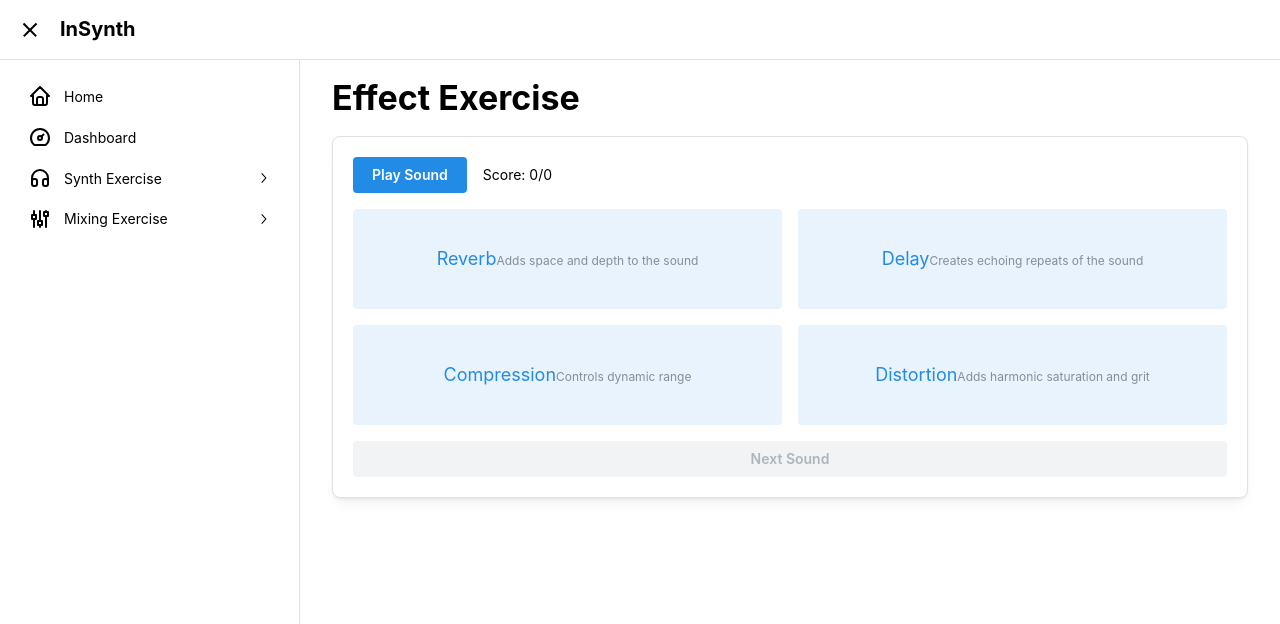
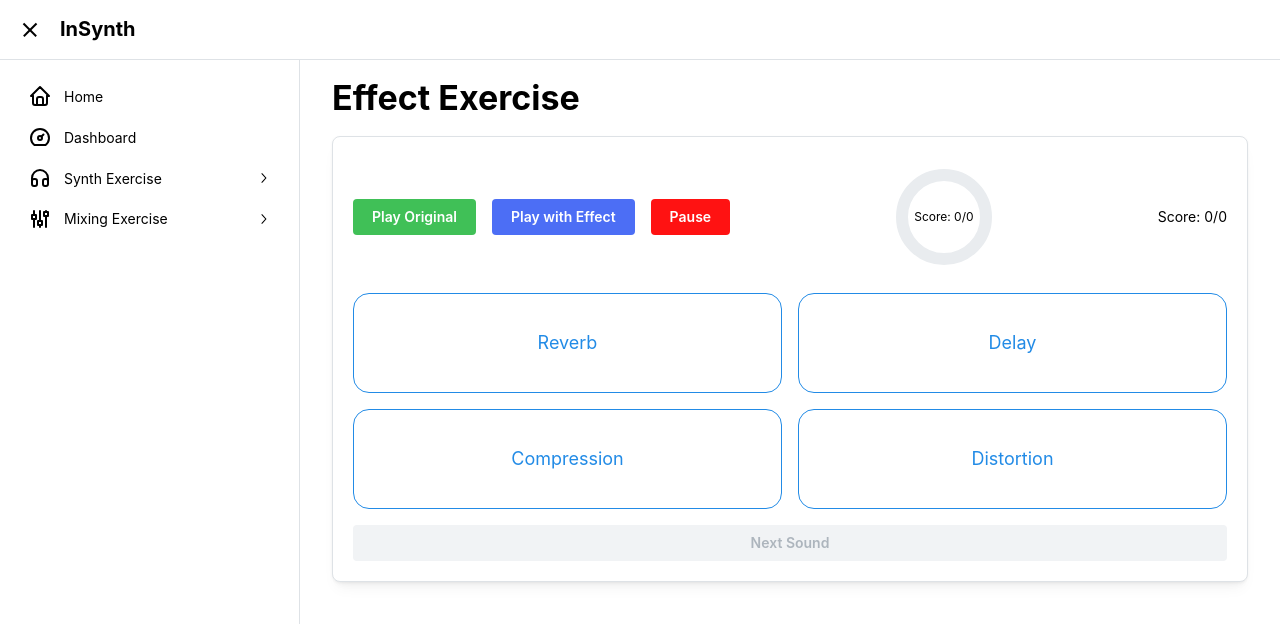
Before and after one commit to YuWangHei/InSynth, a React (Create React App) app: page /#/SoundEffect in a window 1280 px wide. Shown: the top 624 px of the page. Built offline with nearby package versions, Linux system fonts and the light colour scheme; no server answers.

Commit message:
Finished Effect Exercise and updated music file import

```diff
--- a/src/pages/sound-exercise/EffectExercise.js
+++ b/src/pages/sound-exercise/EffectExercise.js
@@ -9,13 +9,14 @@ import {
   Grid,
   Alert,
   Container,
+  RingProgress,
 } from '@mantine/core';
-import { IconPlayerPlay, IconVolume, IconRefresh } from '@tabler/icons-react';
+import { IconPlayerPlay, IconVolume, IconRefresh, IconMusicOff } from '@tabler/icons-react';
 import Frame from '../Frame';
 import {audio1, audio2} from '../../Music';
 
 const audioFiles = [audio1, audio2];
-
+const TotalScore = 10;
 // Set up sound effects
 const effects = [
   {
@@ -87,10 +88,12 @@ function EffectExercise() {
   const [isPlaying, setIsPlaying] = useState(false);
   const [score, setScore] = useState({ correct: 0, total: 0 });
   const [selectedEffect, setSelectedEffect] = useState(null);
+  const [isPlayingOriginal, setIsPlayingOriginal] = useState(false);
   const [showFeedback, setShowFeedback] = useState(false);
 
   const audioContextRef = useRef(null);
   const audioBufferRef = useRef(null);
+  const currentSourceRef = useRef(null);
 
   useEffect(() => {
     generateNewEffect();
@@ -119,24 +122,94 @@ function EffectExercise() {
 
 
   const generateNewEffect = () => {
+    stopCurrentSound();
+
+    if (score.total <= TotalScore) {
       const randomEffect = effects[Math.floor(Math.random() * effects.length)];
       setCurrentEffect(randomEffect);
       setSelectedEffect(null);
       setShowFeedback(false);
+    } else {
+      setCurrentEffect(null);
+      setShowFeedback(true);
+    }
+  };
+
+  const stopCurrentSound = () => {
+    if (currentSourceRef.current) {
+      try {
+        currentSourceRef.current.stop();
+      } catch (e) {
+        console.log('Error stopping source:', e);
+      }
+      currentSourceRef.current.disconnect();
+      currentSourceRef.current = null;
+    }
+    setIsPlaying(false);
+    setIsPlayingOriginal(false);
+  };
+
+
+  const playOriginalSound = async () => {
+    if (!audioContextRef.current || !audioBufferRef.current) return;
+
+    // If already playing original sound, stop it
+    if (isPlayingOriginal) {
+        stopCurrentSound();
+        return;
+    }
+
+    // Stop any currently playing sound
+    stopCurrentSound();
+
+    if (audioContextRef.current.state === 'suspended') {
+      await audioContextRef.current.resume();
+    }
+
+    setIsPlayingOriginal(true);
+    setIsPlaying(false);
+
+    const source = audioContextRef.current.createBufferSource();
+    source.buffer = audioBufferRef.current;
+    currentSourceRef.current = source;
+
+    const gainNode = audioContextRef.current.createGain();
+    gainNode.gain.value = 0.7;
+
+    source.connect(gainNode);
+    gainNode.connect(audioContextRef.current.destination);
+
+    source.start(0);
+    // source.onended = () => {
+    //   setIsPlayingOriginal(false);
+    //   currentSourceRef.current = null;
+    // };
   };
 
   const handlePlay = async () => {
     if (!audioContextRef.current || !audioBufferRef.current) return;
+
+    // If already playing effected sound, stop it
+    if (isPlaying) {
+        stopCurrentSound();
+        return;
+    }
+
+    stopCurrentSound();
 
     if (audioContextRef.current.state === 'suspended') {
         await audioContextRef.current.resume();
     }
 
     setIsPlaying(true);
+    setIsPlayingOriginal(false);
+
 
     // Create audio source
     const source = audioContextRef.current.createBufferSource();
     source.buffer = audioBufferRef.current;
+    currentSourceRef.current = source;
+
 
     // Create gain node for final output
     const gainNode = audioContextRef.current.createGain();
@@ -153,12 +226,17 @@ function EffectExercise() {
 
       // Play the sound
       source.start(0);
-      source.onended = () => {
-        setIsPlaying(false);
-      };
+
+      // Stop the sound when it ends
+    //   source.onended = () => {
+    //     setIsPlaying(false);
+    //     currentSourceRef.current = null;
+
+    //   };
     } catch (error) {
       console.error('Error setting up audio effect:', error);
       setIsPlaying(false);
+      currentSourceRef.current = null;
     }
   };
 
@@ -187,16 +265,48 @@ function EffectExercise() {
 
           <Card shadow="sm" p="lg" radius="md" withBorder>
             <Stack spacing="md">
-              <Group position="apart" align="center">
+              <Group position="apart" justify="space-between" align="center">
+                  <Group>
+                    <Button
+                    onClick={playOriginalSound}
+                    disabled={isPlayingOriginal}
+                    leftIcon={isPlayingOriginal ? <IconVolume size={20} /> : <IconMusicOff size={20} />}
+                    variant="filled"
+                    color="green"
+                  >
+                    {isPlayingOriginal ? 'Playing Original...' : 'Play Original'}
+                  </Button>
                   <Button
                     onClick={handlePlay}
                     disabled={isPlaying}
                     leftIcon={isPlaying ? <IconVolume size={20} /> : <IconPlayerPlay size={20} />}
-                  color="blue"
+                    color="indigo"
                   >
-                  {isPlaying ? 'Playing...' : 'Play Sound'}
+                    {isPlaying ? 'Playing Effect...' : 'Play with Effect'}
                   </Button>
-
+                  <Button
+                    onClick={stopCurrentSound}
+                    variant="filled"
+                    color="rgba(255, 18, 18, 1)"
+                  >
+                    {"Pause"}
+                  </Button>
+                  {/* Text for Debugging */}
+                  {/* <Text size="sm" c="dimmed">
+                      (isPlaying: {isPlaying.toString()}, isPlayingOriginal: {isPlayingOriginal.toString()})
+                </Text> */}
+                </Group>
+                <RingProgress
+                    label={
+                        <Text size="xs" ta="center">
+                        Score: {score.correct}/{score.total}
+                        </Text>
+                    }
+                    sections={[
+                        { value: score.total, color: 'green' },
+                        { value: score.total - score.correct, color: 'red' },
+                    ]}
+                    />
                 <Text size="sm" weight={500}>
                   Score: {score.correct}/{score.total}
                 </Text>
@@ -208,7 +318,8 @@ function EffectExercise() {
                     <Button
                       onClick={() => handleEffectGuess(effect)}
                       disabled={showFeedback}
-                      variant={selectedEffect?.name === effect.name ? "filled" : "light"}
+                      variant="outline"
+                      radius="lg"
                       color="blue"
                       fullWidth
                       h={100}
@@ -221,9 +332,9 @@ function EffectExercise() {
                       }}
                     >
                       <Text size="lg" weight={500}>{effect.name}</Text>
-                      <Text size="xs" mt={4} color="dimmed">
+                      {/* <Text size="xs" mt={4} c="dimmed">
                         {effect.description}
-                      </Text>
+                      </Text> */}
                     </Button>
                   </Grid.Col>
                 ))}
@@ -232,6 +343,17 @@ function EffectExercise() {
               {showFeedback && (
                 <Alert
                   color={selectedEffect?.name === currentEffect?.name ? "green" : "red"}
+                  title={selectedEffect?.name === currentEffect?.name ? "Correct!" : "Not quite!"}
+                >
+                  The effect was {currentEffect?.name}.
+                  {selectedEffect?.name !== currentEffect?.name &&
+                    ` Listen for ${currentEffect?.description.toLowerCase()}`}
+                </Alert>
+              )}
+
+              {score.total >= TotalScore && (
+                <Alert
+                  color="green"
                   title={selectedEffect?.name === currentEffect?.name ? "Correct!" : "Not quite!"}
                 >
                   The effect was {currentEffect?.name}.
```
Lines whose indentation alone changed are shown as unchanged.
